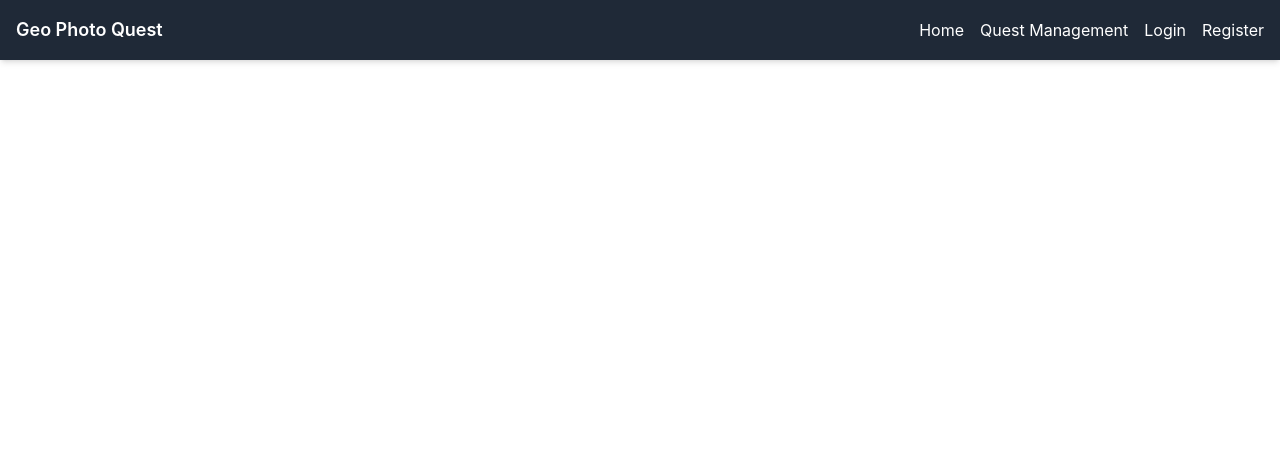
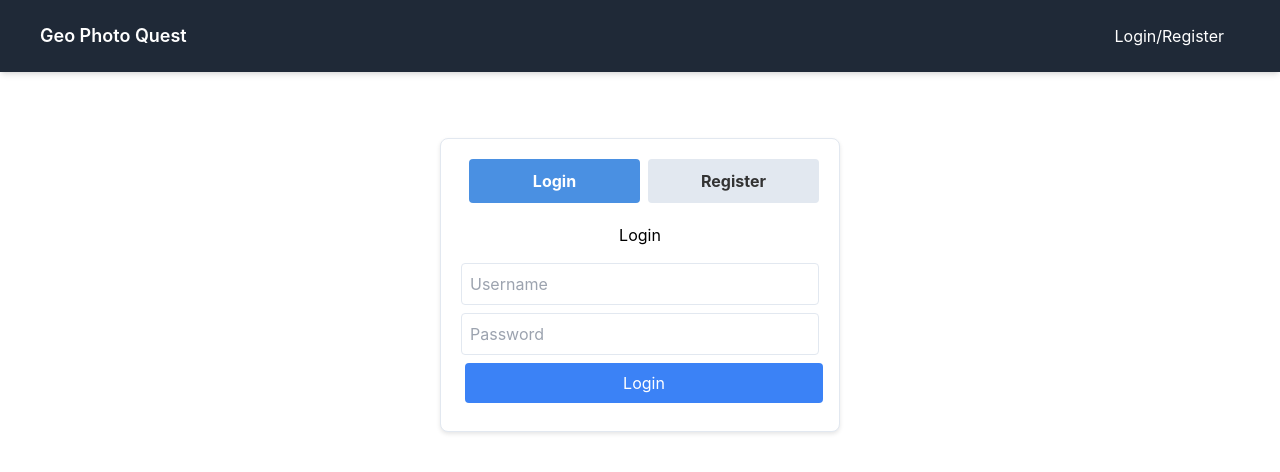
Before and after one commit to TimurMunykin/geo_photo_quest, a React (Create React App) app in the folder frontend/: page /auth in a window 1280 px wide. Shown: the top 472 px of the page. Built offline with nearby package versions, Linux system fonts and the light colour scheme; no server answers.

Commit message:
chore: Update dependencies and add Tailwind CSS styles for MainLayout and Auth components

```diff
--- a/frontend/src/App.tsx
+++ b/frontend/src/App.tsx
@@ -1,10 +1,9 @@
 import React, { useState } from 'react';
 import { BrowserRouter as Router, Route, Routes } from 'react-router-dom';
 import Map from './components/Map';
-import Login from './components/Login';
-import Register from './components/Register';
 import QuestManagement from './components/QuestManagement';
 import MainLayout from './components/MainLayout';
+import Auth from './components/Auth';
 
 const App: React.FC = () => {
   const [route, setRoute] = useState<{ latitude: number; longitude: number }[]>([]);
@@ -13,8 +12,7 @@ const App: React.FC = () => {
     <Router>
       <MainLayout>
         <Routes>
-          <Route path="/login" element={<Login />} />
-          <Route path="/register" element={<Register />} />
+          <Route path="/auth" element={<Auth />} />
           <Route path="/" element={<Map route={route} />} />
           <Route path="/quest-management" element={<QuestManagement />} />
         </Routes>
--- /dev/null
+++ b/frontend/src/components/Auth.css
@@ -0,0 +1,70 @@
+.auth-container {
+    max-width: 400px;
+    margin: 50px auto;
+    padding: 20px;
+    border: 1px solid #e2e8f0;
+    border-radius: 8px;
+    box-shadow: 0 2px 4px rgba(0, 0, 0, 0.1);
+    background-color: #fff;
+  }
+
+  .tabs {
+    display: flex;
+    justify-content: space-around;
+    margin-bottom: 20px;
+  }
+
+  .tab {
+    padding: 10px 20px;
+    cursor: pointer;
+    border: none;
+    background-color: #e2e8f0;
+    color: #333;
+    font-weight: bold;
+    transition: all 0.3s ease;
+  }
+
+  .tab:hover {
+    background-color: #cbd5e0;
+  }
+
+  .tab.active {
+    background-color: #4a90e2;
+    color: #fff;
+    border-bottom: none;
+  }
+
+  .form-container {
+    display: flex;
+    flex-direction: column;
+    align-items: center;
+  }
+
+  input {
+    padding: 10px;
+    margin-bottom: 10px;
+    border: 1px solid #e2e8f0;
+    border-radius: 4px;
+    width: 100%;
+  }
+
+  button {
+    padding: 10px;
+    background-color: #4a90e2;
+    color: #fff;
+    border: none;
+    border-radius: 4px;
+    cursor: pointer;
+    transition: background-color 0.3s;
+    width: 100%;
+  }
+
+  button:hover {
+    background-color: #357abd;
+  }
+
+  p {
+    color: #e53e3e;
+    margin-top: 10px;
+    text-align: center;
+  }
--- /dev/null
+++ b/frontend/src/components/Auth.tsx
@@ -0,0 +1,72 @@
+import React, { useState } from 'react';
+import axios from 'axios';
+import { useNavigate } from 'react-router-dom';
+import { API_URL } from '../config';
+import './Auth.css';
+
+const Auth: React.FC = () => {
+  const [isLogin, setIsLogin] = useState(true);
+  const [username, setUsername] = useState('');
+  const [password, setPassword] = useState('');
+  const [message, setMessage] = useState('');
+  const navigate = useNavigate();
+
+  const handleAuth = async () => {
+    try {
+      const endpoint = isLogin ? `${API_URL}/auth/login` : `${API_URL}/auth/register`;
+      const response = await axios.post(endpoint, { username, password });
+      if (isLogin) {
+        localStorage.setItem('token', response.data.token);
+        setMessage('Logged in successfully');
+        navigate('/');
+      } else {
+        setMessage('Registered successfully');
+        setIsLogin(true);
+      }
+    } catch (error) {
+      setMessage(isLogin ? 'Login failed' : 'Registration failed');
+    }
+  };
+
+  return (
+    <div className="auth-container">
+      <div className="tabs">
+        <button
+          className={`tab ${isLogin ? 'active' : ''}`}
+          onClick={() => setIsLogin(true)}
+        >
+          Login
+        </button>
+        <button
+          className={`tab ${!isLogin ? 'active' : ''}`}
+          onClick={() => setIsLogin(false)}
+        >
+          Register
+        </button>
+      </div>
+      <div className="form-container">
+        <h2 className="text-center mb-4">{isLogin ? 'Login' : 'Register'}</h2>
+        <input
+          type="text"
+          value={username}
+          onChange={(e) => setUsername(e.target.value)}
+          placeholder="Username"
+          className="mb-2 p-2 border rounded"
+        />
+        <input
+          type="password"
+          value={password}
+          onChange={(e) => setPassword(e.target.value)}
+          placeholder="Password"
+          className="mb-2 p-2 border rounded"
+        />
+        <button onClick={handleAuth} className="w-full py-2 bg-blue-500 text-white rounded">
+          {isLogin ? 'Login' : 'Register'}
+        </button>
+        <p className="text-red-500 mt-2">{message}</p>
+      </div>
+    </div>
+  );
+};
+
+export default Auth;
--- /dev/null
+++ b/frontend/src/components/MainLayout.css
@@ -0,0 +1,27 @@
+.container {
+    max-width: 1200px;
+    margin: 0 auto;
+  }
+
+  nav a {
+    text-decoration: none;
+    color: inherit;
+    padding: 8px 16px;
+    border-radius: 4px;
+    transition: background-color 0.3s;
+  }
+
+  nav a:hover {
+    background-color: rgba(255, 255, 255, 0.1);
+  }
+
+  button {
+    padding: 8px 16px;
+    margin-left: 8px;
+    border: none;
+    cursor: pointer;
+  }
+
+  button:hover {
+    background-color: #357abd;
+  }
--- a/frontend/src/components/MainLayout.tsx
+++ b/frontend/src/components/MainLayout.tsx
@@ -1,11 +1,16 @@
 import React from 'react';
-import { Link } from 'react-router-dom';
+import { Link, useNavigate } from 'react-router-dom';
+import './MainLayout.css';
 
-interface MainLayoutProps {
-  children: React.ReactNode;
-}
+const MainLayout: React.FC<{ children: React.ReactNode }> = ({ children }) => {
+  const navigate = useNavigate();
+  const token = localStorage.getItem('token');
 
-const MainLayout: React.FC<MainLayoutProps> = ({ children }) => {
+  const handleLogout = () => {
+    localStorage.removeItem('token');
+    navigate('/auth');
+  };
+
   return (
     <div className="flex flex-col min-h-screen">
       <header className="bg-gray-800 text-white p-4 shadow-md">
@@ -13,11 +18,21 @@ const MainLayout: React.FC<MainLayoutProps> = ({ children }) => {
           <div className="text-lg font-semibold">
             <Link to="/">Geo Photo Quest</Link>
           </div>
-          <nav className="space-x-4">
-            <Link to="/" className="hover:text-gray-300">Home</Link>
-            <Link to="/quest-management" className="hover:text-gray-300">Quest Management</Link>
-            <Link to="/login" className="hover:text-gray-300">Login</Link>
-            <Link to="/register" className="hover:text-gray-300">Register</Link>
+          <nav className="space-x-4 flex items-center">
+            {token ? (
+              <>
+                <Link to="/" className="hover:text-gray-300">Map</Link>
+                <Link to="/quest-management" className="hover:text-gray-300 whitespace-nowrap">Quest Management</Link>
+                <button
+                  onClick={handleLogout}
+                  className="bg-blue-500 text-white px-4 py-2 rounded hover:bg-blue-600 transition"
+                >
+                  Logout
+                </button>
+              </>
+            ) : (
+              <Link to="/auth" className="hover:text-gray-300">Login/Register</Link>
+            )}
           </nav>
         </div>
       </header>
--- a/frontend/src/components/QuestManagement.tsx
+++ b/frontend/src/components/QuestManagement.tsx
@@ -254,7 +254,7 @@ const QuestManagement: React.FC = () => {
           {order.map((index, idx) => (
             <li key={uploadedPhotos[index]._id} className="flex items-center justify-between p-2 border rounded">
               <div className="flex items-center space-x-4">
-                <span>{idx + 1}. {uploadedPhotos[index].geolocation.longitude}, {uploadedPhotos[index].geolocation.latitude}</span>
+                <span>{idx + 1}. </span>
                 <img src={`${API_URL}/uploads/${uploadedPhotos[index].path}`} alt={uploadedPhotos[index].path} className="w-16 h-16 rounded"/>
               </div>
               <div className="flex items-center space-x-2">
```
Also changed, not shown: package.json (added, +7 -0 lines), 1 other file (tests, documents, lock files or other folders).
